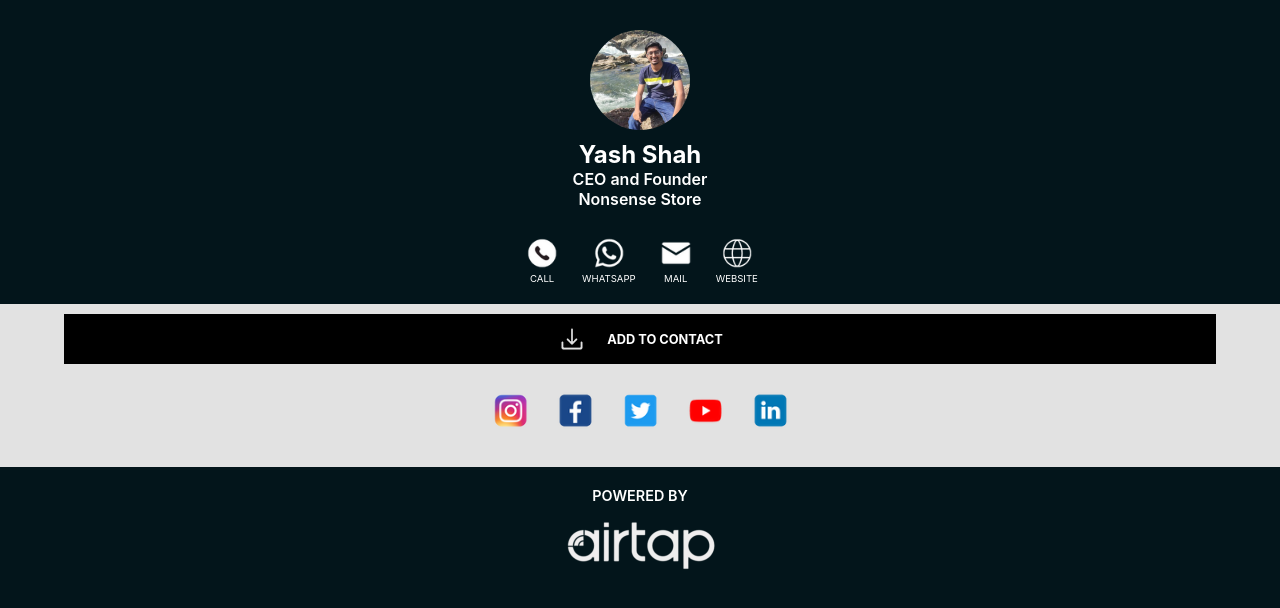
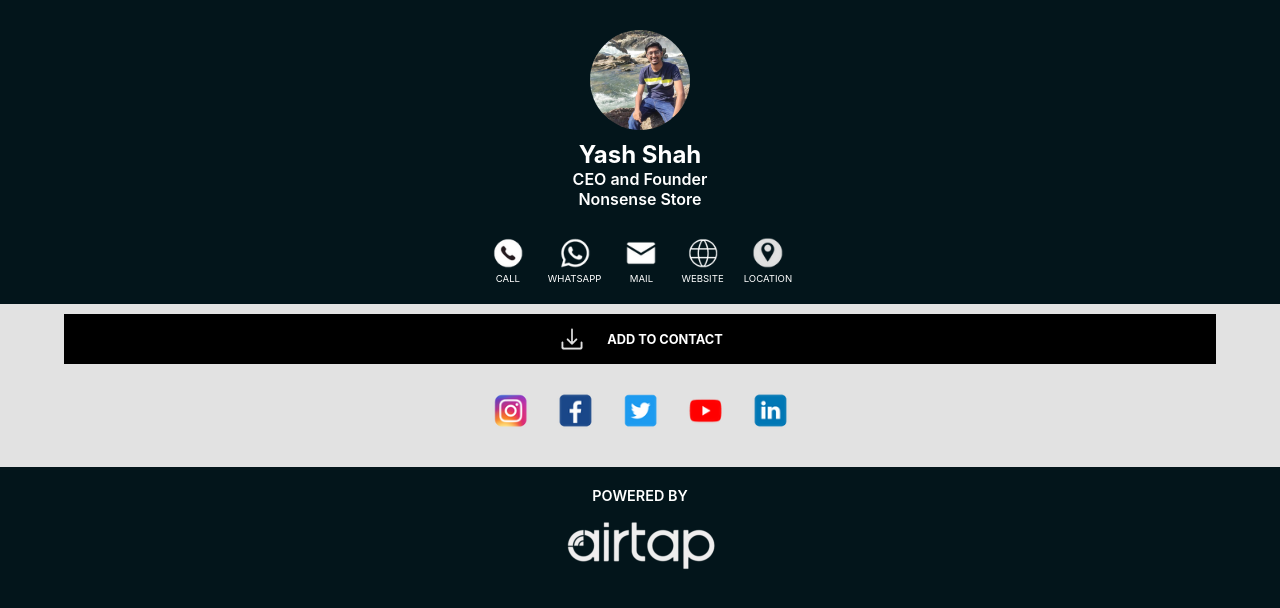
Before and after one commit to Viraj-patel/airtap-web-app, a React (Create React App) app: page / in a window 1280 px wide. Shown: the top 608 px of the page. Built offline with nearby package versions, Linux system fonts and the light colour scheme.

Commit message:
added loction

```diff
--- a/src/CardProfile/CardProfile.js
+++ b/src/CardProfile/CardProfile.js
@@ -40,9 +40,9 @@ function CardProfile() {
         <a href="https://www.gononsense.in" target="_blank" rel="noreferrer">
           <Icon image={require("../assets/Icons/4.png")} title={"WEBSITE"} />
         </a>
-        {/* <a href="https://wa.me/919409648832">
+        <a href="https://www.google.com/maps/place/Nonsense+Store/@23.0499502,72.5285712,17z/data=!3m1!4b1!4m5!3m4!1s0x395e85c6c7694c3f:0x132c700e86efab95!8m2!3d23.0499453!4d72.5307599">
           <Icon image={require("../assets/Icons/5.png")} title={"LOCATION"} />
-          </a> */}
+        </a>
       </div>
       <div className="outerButton">
         <a
@@ -82,7 +82,7 @@ function CardProfile() {
             />{" "}
           </a>
           <a
-            href="https://youtube.com/channel/UCBLPvx1sDXJdR8Xk8uPtOmQ"
+            href="https://mobile.twitter.com/GoNonsense"
             target="_blank"
             rel="noreferrer"
           >
@@ -93,7 +93,7 @@ function CardProfile() {
             />{" "}
           </a>
           <a
-            href="https://mobile.twitter.com/GoNonsense"
+            href="https://youtube.com/channel/UCBLPvx1sDXJdR8Xk8uPtOmQ"
             target="_blank"
             rel="noreferrer"
           >
```
